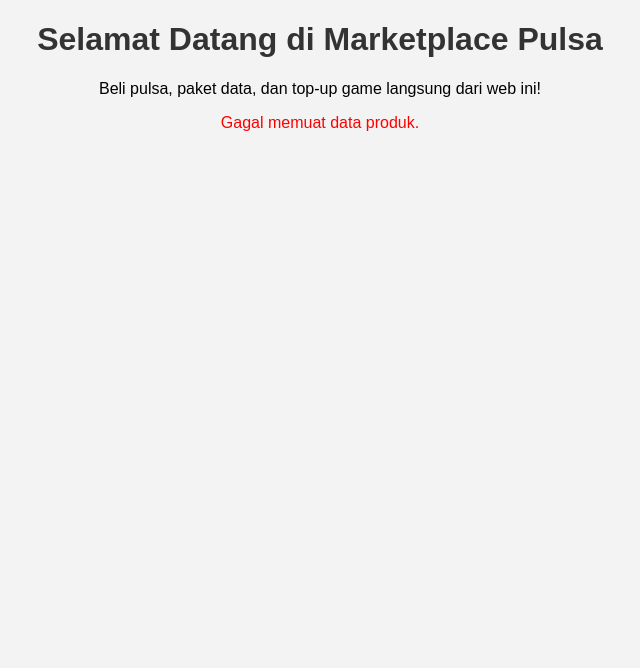
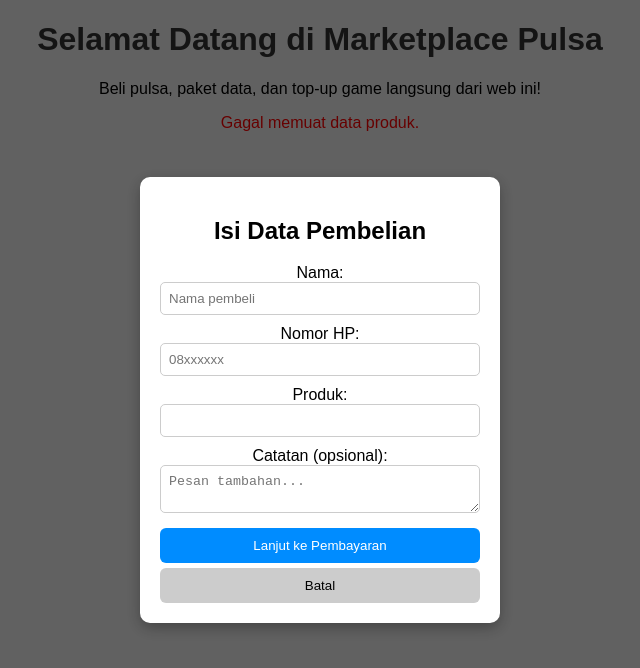
Before and after one commit to iadesainandanimation-ai/web-marketplace, a plain HTML site: page index.html in a window 1280 px wide. Shown: the whole page, without its empty margins (320-960 px from the left). Drawn offline with Linux system fonts and the light colour scheme; no server answers.

Commit message:
Update style.css

```diff
--- a/style.css
+++ b/style.css
@@ -65,3 +65,40 @@ button {
   background: #008cff;
   color: white;
 }
+/* Popup QRIS */
+.popup {
+  position: fixed;
+  top: 0;
+  left: 0;
+  width: 100%;
+  height: 100%;
+  background: rgba(0, 0, 0, 0.6);
+  display: flex;
+  justify-content: center;
+  align-items: center;
+  z-index: 1000;
+}
+
+.popup-content {
+  background: white;
+  padding: 20px;
+  border-radius: 10px;
+  text-align: center;
+  width: 90%;
+  max-width: 320px;
+  box-shadow: 0 5px 15px rgba(0, 0, 0, 0.3);
+  position: relative;
+}
+
+.close-btn {
+  position: absolute;
+  top: 10px;
+  right: 15px;
+  font-size: 24px;
+  cursor: pointer;
+  color: #666;
+}
+
+.close-btn:hover {
+  color: #000;
+}
```
